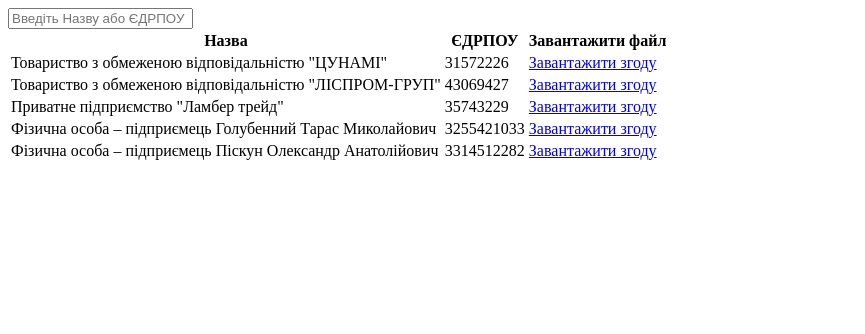
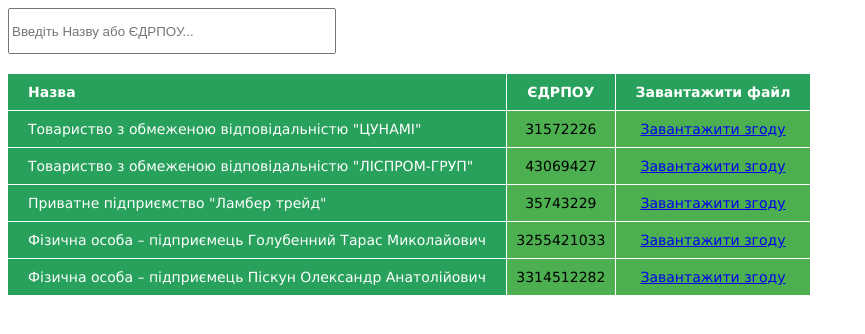
Before and after one commit to valeriytitovych/agreement, a website: page index.html in a window 1280 px wide. Shown: the whole page, without its empty margins (0-865 px from the left). Drawn offline with Linux system fonts and the light colour scheme.

Commit message:
added css

```diff
--- a/index.html
+++ b/index.html
@@ -6,11 +6,12 @@
     <meta http-equiv="X-UA-Compatible" content="IE=edge">
     <meta name="viewport" content="width=device-width, initial-scale=1.0">
     <title>Document</title>
+    <link rel="stylesheet" href="/style.css">
 </head>
 
 <body>
     <div class="wrapper">
-        <input class="form-control" type="text" placeholder="Введіть Назву або ЄДРПОУ" id="search-text"
+        <input class="form-control" type="text" placeholder="Введіть Назву або ЄДРПОУ..." id="search-text"
             onkeyup="tableSearch()">
         <table class="table table-striped" id="info-table">
             <thead>
--- a/style.css
+++ b/style.css
@@ -0,0 +1,35 @@
+.form-control {
+    width: 320px;
+    height: 40px;
+    margin-bottom: 20px;
+}
+
+table {
+    font-family: "Lucida Sans Unicode", "Lucida Grande", Sans-Serif;
+    font-size: 14px;
+    border-collapse: collapse;
+    text-align: center;
+}
+
+th,
+td:first-child {
+    background: #27A15B;
+    color: white;
+    padding: 10px 20px;
+}
+
+th,
+td {
+    border-style: solid;
+    border-width: 0 1px 1px 0;
+    border-color: white;
+}
+
+td {
+    background: #4CAF50;
+}
+
+th:first-child,
+td:first-child {
+    text-align: left;
+}
```
